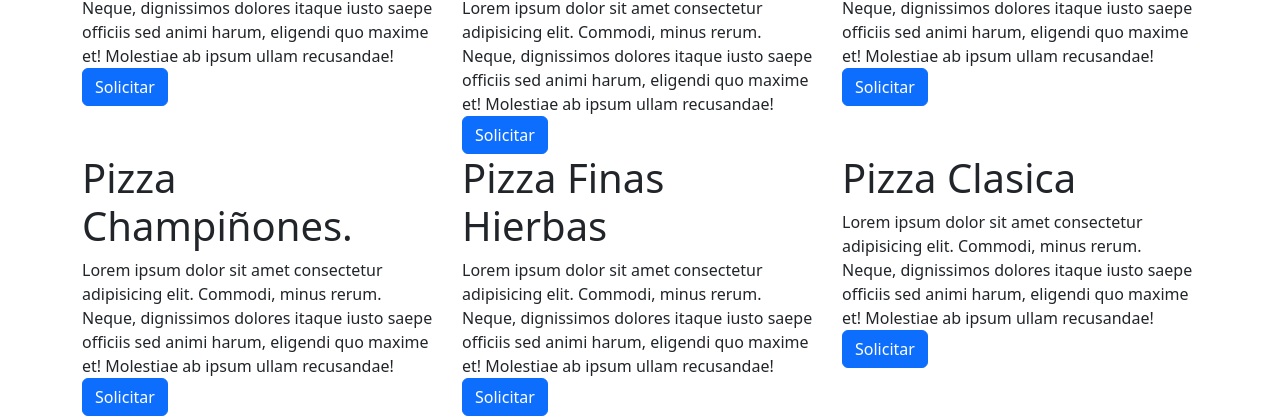
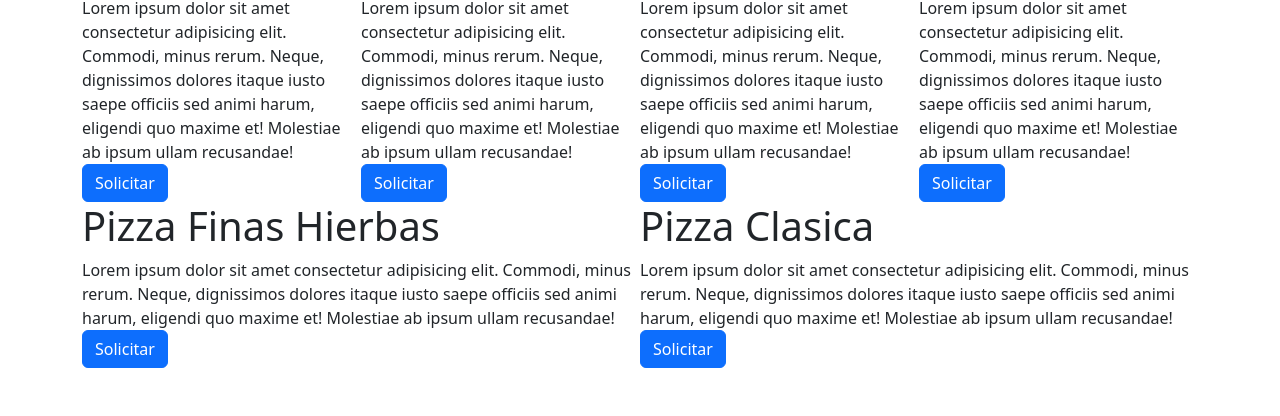
Before and after one commit to ajospina/chef-pizza, a website: page index.html in a window 1280 px wide. Shown: the part 550-966 px from the top of the page. After the commit the page ends 918 px from the top, so only its background shows below. Drawn offline with nearby package versions, Linux system fonts and the light colour scheme.

Commit message:
Punto 6
se cambia a flex el grid layout

```diff
--- /dev/null
+++ b/css/main.css
@@ -0,0 +1,3 @@
+.product-card{
+    flex: 1 250px;
+}
--- a/index.html
+++ b/index.html
@@ -6,6 +6,7 @@
     <meta http-equiv="X-UA-Compatible" content="IE=edge">
     <meta name="viewport" content="width=device-width, initial-scale=1.0">
     <link rel="stylesheet" href="node_modules/bootstrap/dist/css/bootstrap.min.css">
+    <link rel="stylesheet" href="css/main.css">
     <script src="node_modules/bootstrap/dist/js/bootstrap.min.js"></script>
     <title>Chef Pizza</title>
 </head>
@@ -30,8 +31,8 @@
                 La más deliciosa pizza de Cabanos, con extra queso y salsa de la casa.
             </p>
 
-            <div class="row">
-                <div class="col-lg-4">
+            <div class="d-flex flex-wrap">
+                <div class="product-card">
                     <div>
                         <h1 class="display-6">Pizza Doble Queso</h1>
 
@@ -43,7 +44,7 @@
                     </div>
                 </div>
 
-                <div class="col-lg-4">
+                <div class="product-card">
                     <div>
                         <h1 class="display-6">Pizza Borde Relleno</h1>
 
@@ -55,7 +56,7 @@
                     </div>
                 </div>
 
-                <div class="col-lg-4">
+                <div class="product-card">
                     <div>
                         <h1 class="display-6">Pizza Dos Carnes</h1>
 
@@ -67,7 +68,7 @@
                     </div>
                 </div>
 
-                <div class="col-lg-4">
+                <div class="product-card">
                     <div>
                         <h1 class="display-6">Pizza Champiñones.</h1>
 
@@ -79,7 +80,7 @@
                     </div>
                 </div>
 
-                <div class="col-lg-4">
+                <div class="product-card">
                     <div>
                         <h1 class="display-6">Pizza Finas Hierbas</h1>
 
@@ -91,7 +92,7 @@
                     </div>
                 </div>
 
-                <div class="col-lg-4">
+                <div class="product-card">
                     <div>
                         <h1 class="display-6">Pizza Clasica</h1>
 
```
